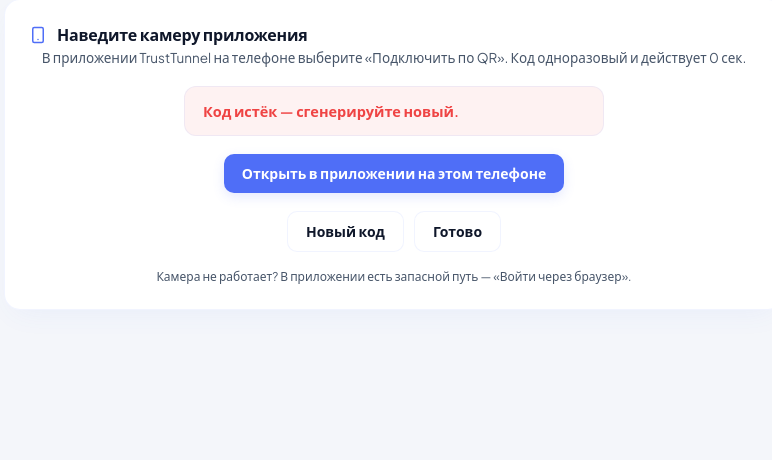
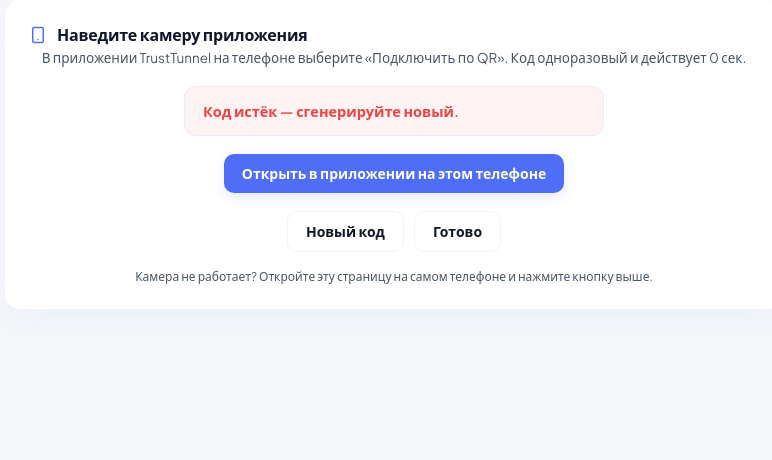
Before and after one commit to Ttolyanich/trusttunnel-web, a FastAPI app: template app/templates/device_qr.html in a window 1280 px wide. Shown: the part 97-557 px from the top of the page, without its empty margins (246-1018 px from the left). Run offline with FastAPI, Linux system fonts and the light colour scheme; the template is opened without the code that fills it: most values are stand-ins (such as "Sample title", 1, 10 or a date in 2020); parts of the project's set-up code (start-up, migrations or seed data) failed here and were passed over.

Commit message:
fix(qr): подсказка не отправляет в браузерный вход на телефоне
Браузерный вход на мобильных убран (клиент 42e69cb) — привязка там только по QR.
Вместо него подсказываем открыть страницу на самом телефоне: сработает App Link.

Co-Authored-By: Claude Opus 4.8 <noreply@anthropic.com>

```diff
--- a/app/templates/device_qr.html
+++ b/app/templates/device_qr.html
@@ -39,7 +39,7 @@
   </div>
 
   <p class="mut" style="margin:16px 0 0;font-size:12px;">
-    Камера не работает? В приложении есть запасной путь — «Войти через браузер».
+    Камера не работает? Откройте эту страницу на самом телефоне и нажмите кнопку выше.
   </p>
 </div>
 
```
